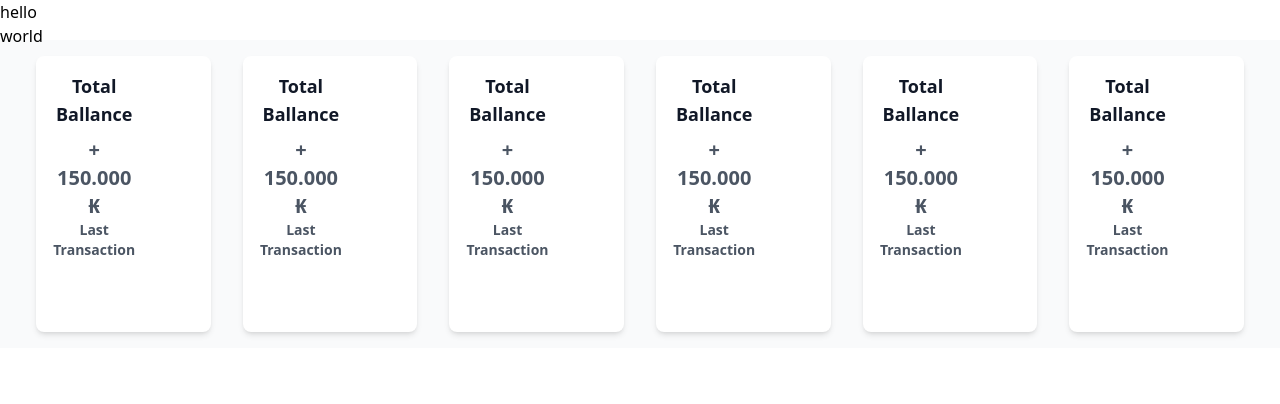
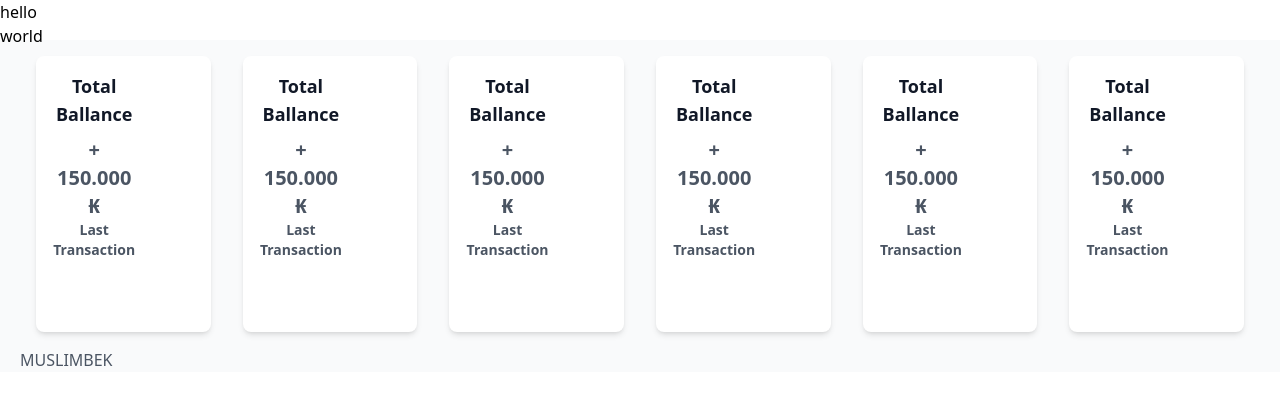
Before and after one commit to Isroiljon5355/itpayti, a website: page src/index.html in a window 1280 px wide. Drawn offline with Linux system fonts and the light colour scheme; some icons are missing.

Commit message:
add okggor

```diff
--- a/src/index.html
+++ b/src/index.html
@@ -140,7 +140,10 @@
             </div>
         </footer>
         <!-- component -->
+        <div class="nabar">
+          MUSLIMBEK
 
+        </div>
 
 
     <script src="./app.js"></script>
```
